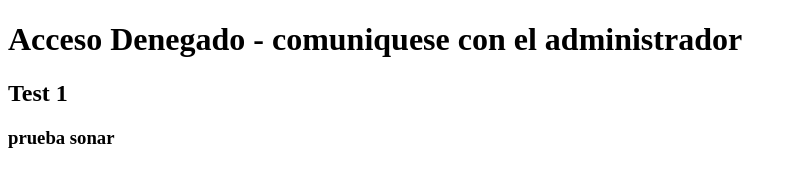
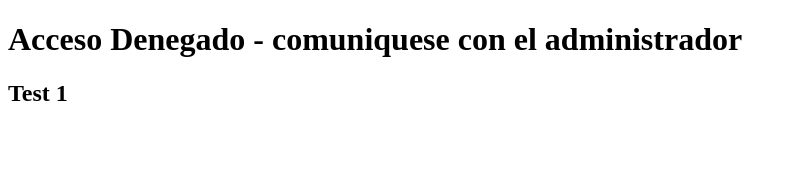
Before and after one commit to jaime-fajardo-rodas/backend_seminario_actualizacion, a website: page public/index.html in a window 1280 px wide. Shown: the whole page, without its empty margins (0-797 px from the left). Drawn offline with Linux system fonts and the light colour scheme.

Commit message:
ejecución de pruebas login

```diff
--- a/public/index.html
+++ b/public/index.html
@@ -10,7 +10,6 @@
 
     <h1>Acceso Denegado - comuniquese con el administrador</h1>
     <h2>Test 1</h2>
-    <h3>prueba sonar</h3>
 
 
 </body>
```
